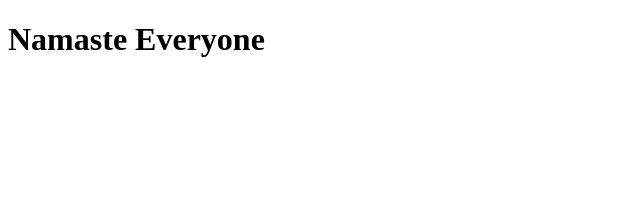
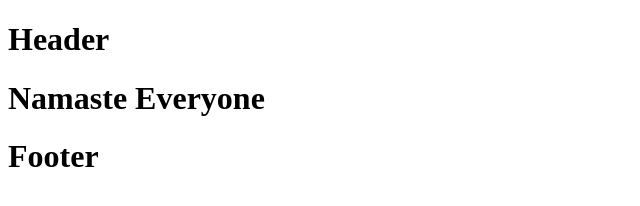
Before and after one commit to pratikishere/NamasteReact, a plain HTML site: page index.html in a window 1280 px wide. Shown: the whole page, without its empty margins (0-640 px from the left). Drawn offline with nearby package versions, Linux system fonts and the light colour scheme.

Commit message:
React can render root element, so it can be implemented with existing JS project

```diff
--- a/index.html
+++ b/index.html
@@ -7,7 +7,9 @@
     <meta name="viewport" content="width=device-width, initial-scale=1" />
   </head>
   <body>
+    <div><h1>Header</h1></div>
     <div id="root"></div>
+    <div><h1>Footer</h1></div>
     <script
       crossorigin
       src="https://unpkg.com/react@18/umd/react.development.js"
```
